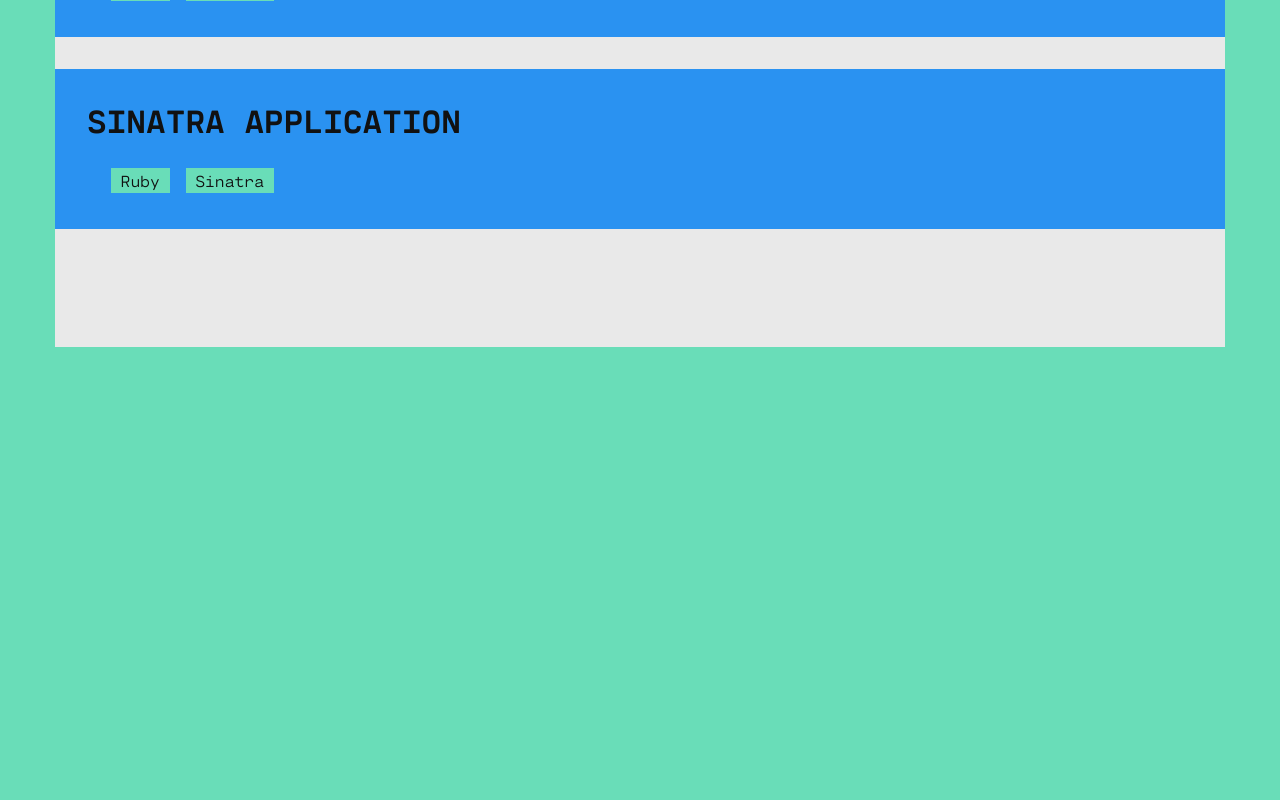
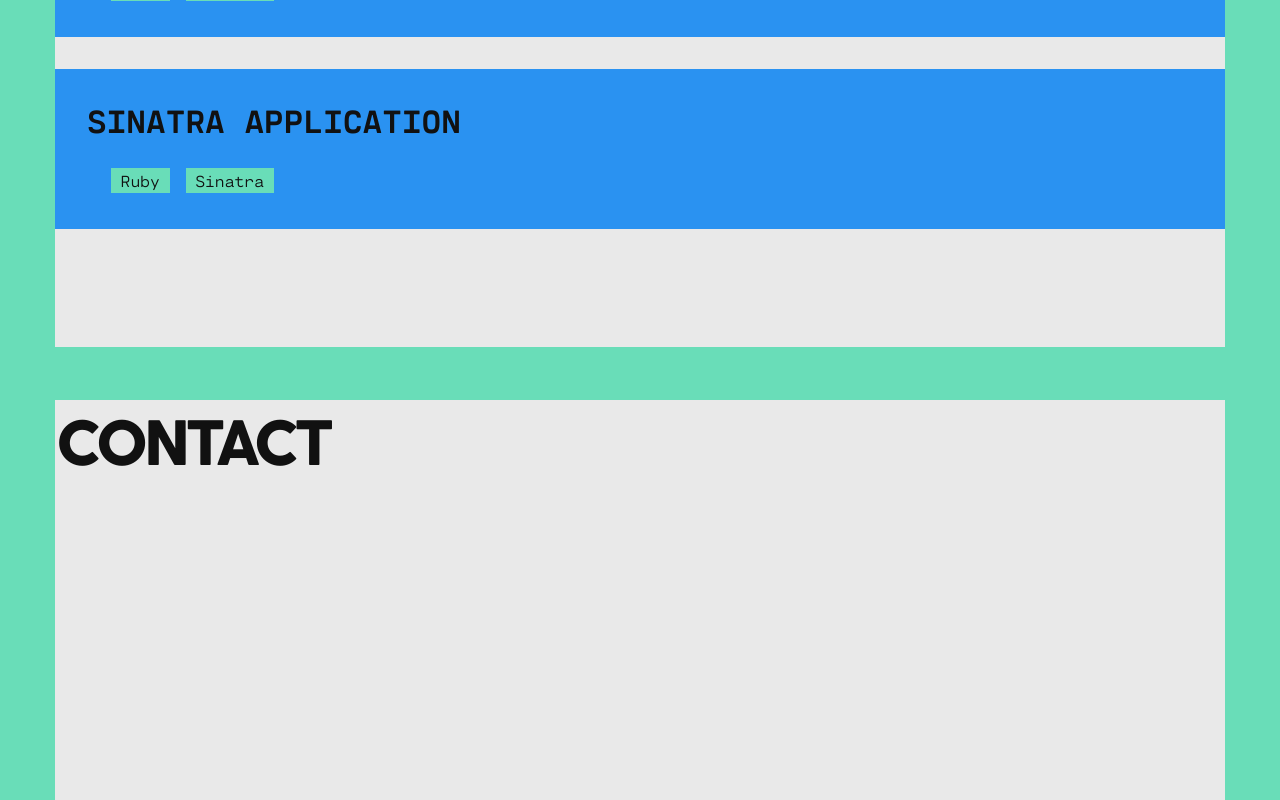
Before and after one commit to surla/surla-react, a React (Create React App) app: page / in a window 1280 px wide. Shown: the part 987-1787 px from the top of the page. Before the commit the page ends 1334 px from the top, so only its background shows below. Built offline with nearby package versions, Linux system fonts and the light colour scheme.

Commit message:
Create Contact component

```diff
--- a/src/App.js
+++ b/src/App.js
@@ -4,6 +4,7 @@
 import Logo from './components/Logo'
 import Header from './components/Header';
 import Projects from './components/Projects/Projects';
+import Contact from './components/Contact'
 
 class App extends Component {
   render() {
@@ -12,6 +13,7 @@
         <Logo />
         <Header />
         <Projects />
+        <Contact />
       </div>
     );
   }
--- /dev/null
+++ b/src/components/Contact.js
@@ -0,0 +1,22 @@
+import React from 'react';
+import styled from 'styled-components'
+
+const Wrapper = styled.section`
+  height: 400px;
+  background-color: #E9E9E9;;
+`
+
+const Title = styled.h2`
+  font-family: cartographsans-heavy;
+  text-transform: uppercase;
+  font-size: 4em;
+  letter-spacing: -.1em;
+`
+
+const Contact = () => (
+  <Wrapper>
+    <Title>Contact</Title>
+  </Wrapper>
+)
+
+export default Contact;
```
